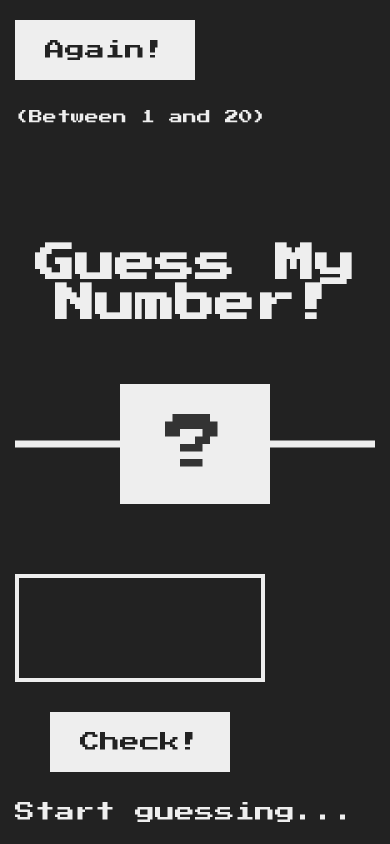
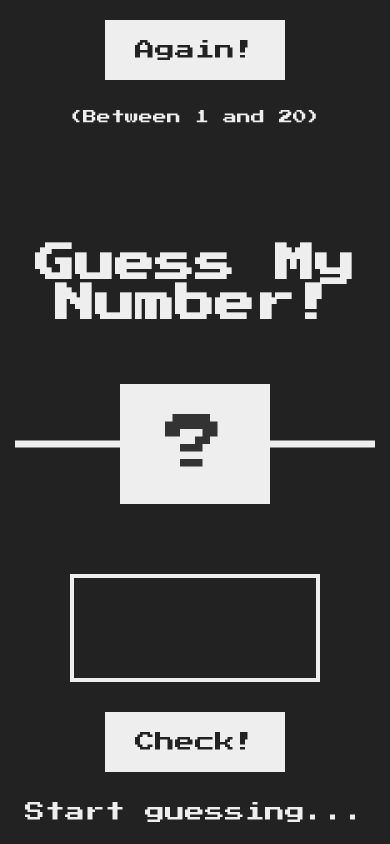
Before and after one commit to Ma7en/js-p-guess-my-number-1, a website built with Parcel: page src/index.html in a window 390 px wide. Shown: the top 844 px of the page. Built offline with nearby package versions, Linux system fonts and the light colour scheme.

Commit message:
js-p-guess-my-number-1

```diff
--- a/src/css/home/_footer.scss
+++ b/src/css/home/_footer.scss
@@ -1,11 +1,11 @@
 /* --- start footer ---*/
 footer {
     margin-top: 50px;
+    box-shadow: 0 -0.2rem 1.6rem rgba(255, 255, 255, 0.2);
 
     .container {
         text-align: center;
         padding-block: 4rem;
-        box-shadow: 0 -0.2rem 1.6rem rgba(255, 255, 255, 0.2);
 
         a {
             transition: var(--main-transition);
--- a/src/css/home/_header.scss
+++ b/src/css/home/_header.scss
@@ -9,6 +9,10 @@
             flex-wrap: wrap;
             gap: 30px;
             padding-block: 20px;
+
+            @media (max-width: 767px) {
+                flex-direction: column;
+            }
 
             .again {
                 position: relative;
--- a/src/css/home/_scores.scss
+++ b/src/css/home/_scores.scss
@@ -8,6 +8,10 @@
         justify-content: space-between;
         flex-wrap: wrap;
         gap: 30px;
+
+        @media (max-width: 768px) {
+            flex-direction: column;
+        }
 
         .checked {
             display: flex;
--- a/src/css/style.scss
+++ b/src/css/style.scss
@@ -61,6 +61,10 @@ body {
 
 /* --- end header --- */
 
+main {
+    min-height: 100dvh;
+}
+
 /* --- start title --- */
 
 @import "./home/title";
--- a/src/index.html
+++ b/src/index.html
@@ -62,7 +62,7 @@
 
         <footer>
             <div class="container">
-                <p>CopyRight By <a href="#">Mazen Saad </a></p>
+                <p>CopyRight By <a href="">Mazen Saad </a></p>
             </div>
         </footer>
 
```
Also changed, not shown: vercel.json (added), 1 other file.
